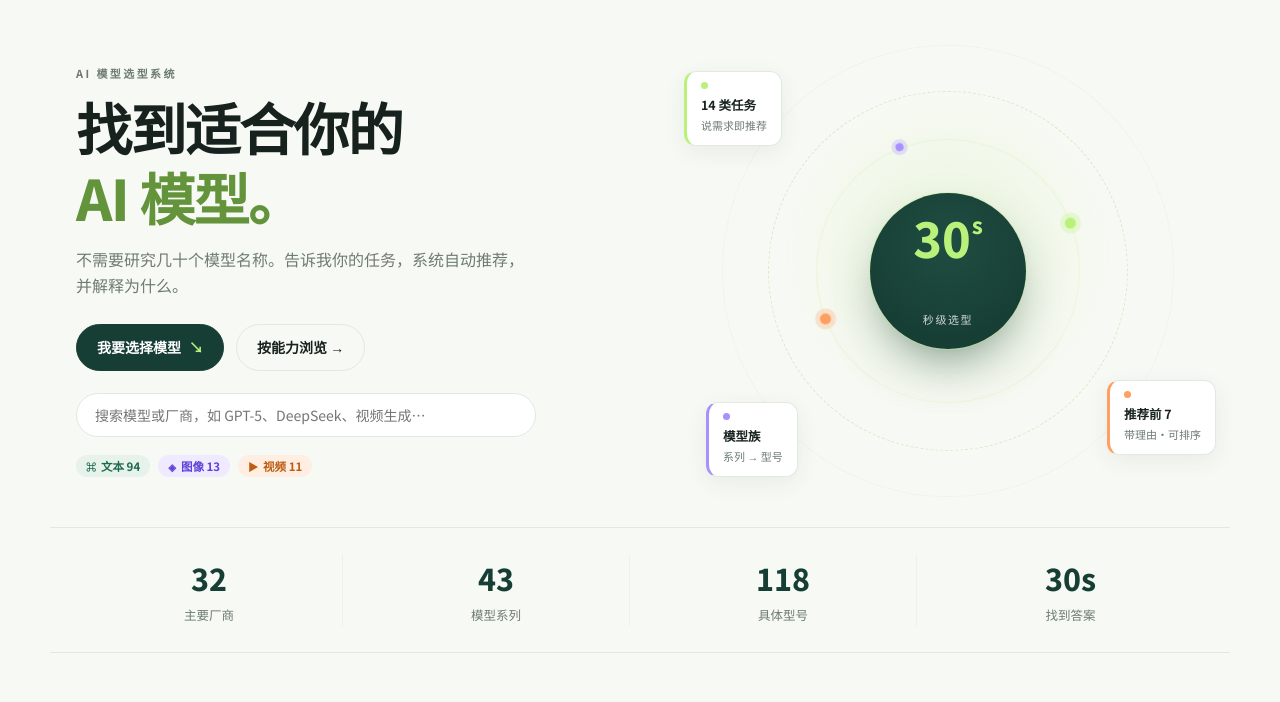
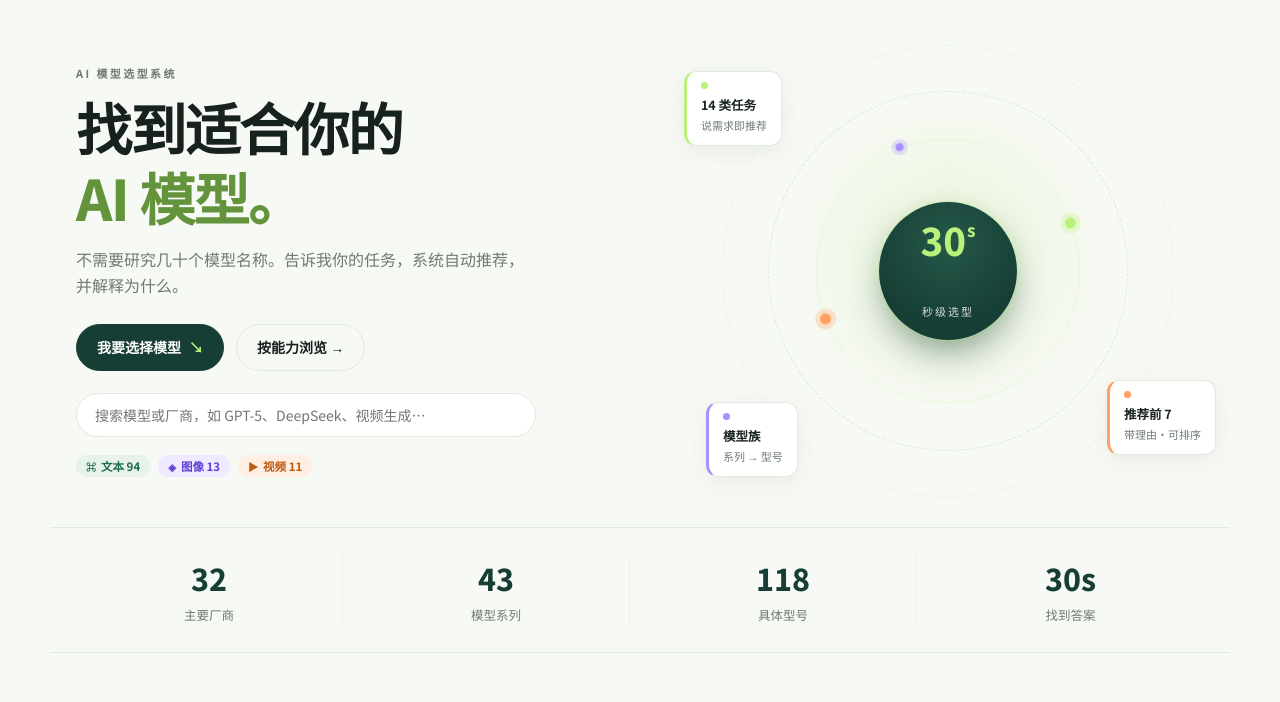
Before and after one commit to H3108/ai-model-explorer, a plain HTML site: page index.html in a window 1280 px wide. Shown: the part 73-775 px from the top of the page. Drawn offline with Linux system fonts and the light colour scheme.

Commit message:
style: visual-core 缩小至138px、字号比例调匀、加外环光晕，整体更协调

```diff
--- a/styles.css
+++ b/styles.css
@@ -284,14 +284,16 @@ select { padding: 8px 12px; border-radius: var(--r-sm); }
 .orbit-dot.d3 { top: 50%; left: -6px; transform: translateY(-50%); width: 8px; height: 8px; background: var(--purple); box-shadow: 0 0 0 4px color-mix(in srgb, var(--purple) 26%, transparent); }
 .visual-core {
   position: relative; z-index: 2;
-  width: 156px; height: 156px; border-radius: 50%;
-  background: radial-gradient(circle at 50% 32%, #1f4d42, var(--deep) 72%);
+  width: 138px; height: 138px; border-radius: 50%;
+  background: radial-gradient(circle at 50% 30%, #245949, var(--deep) 68%);
   color: #fff; display: grid; place-items: center; text-align: center;
-  box-shadow: 0 0 0 1px color-mix(in srgb, var(--green) 36%, transparent), 0 22px 54px -20px color-mix(in srgb, var(--deep) 72%, transparent);
+  box-shadow: 0 0 0 1px color-mix(in srgb, var(--green) 30%, transparent),
+              0 0 0 7px color-mix(in srgb, var(--green) 7%, transparent),
+              0 16px 44px -14px color-mix(in srgb, var(--deep) 78%, transparent);
 }
-.visual-core b { font-size: 48px; color: var(--green); font-weight: 800; line-height: 1; }
-.visual-core .vc-s { font-size: 22px; vertical-align: top; margin-left: 1px; }
-.visual-core small { font-size: 11px; letter-spacing: .14em; color: #ffffffcc; margin-top: 9px; }
+.visual-core b { font-size: 38px; color: var(--green); font-weight: 800; line-height: 1; }
+.visual-core .vc-s { font-size: 17px; vertical-align: top; margin-left: 1px; }
+.visual-core small { font-size: 11px; letter-spacing: .18em; color: #ffffffd0; margin-top: 6px; }
 .float-card {
   position: absolute; z-index: 3; background: var(--card); border: 1px solid var(--line);
   border-radius: var(--r-md); padding: 10px 14px; box-shadow: var(--sh-2);
```
